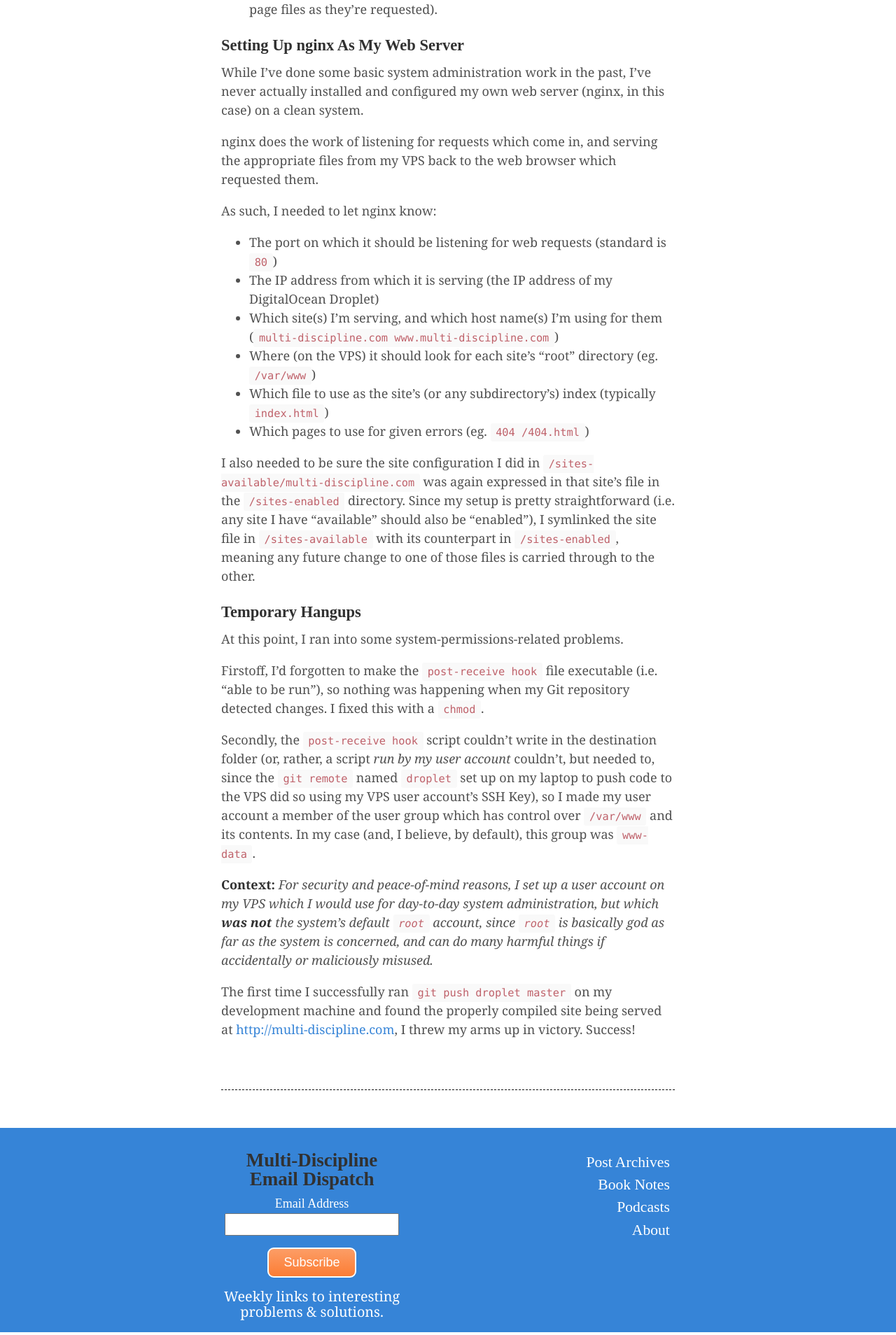
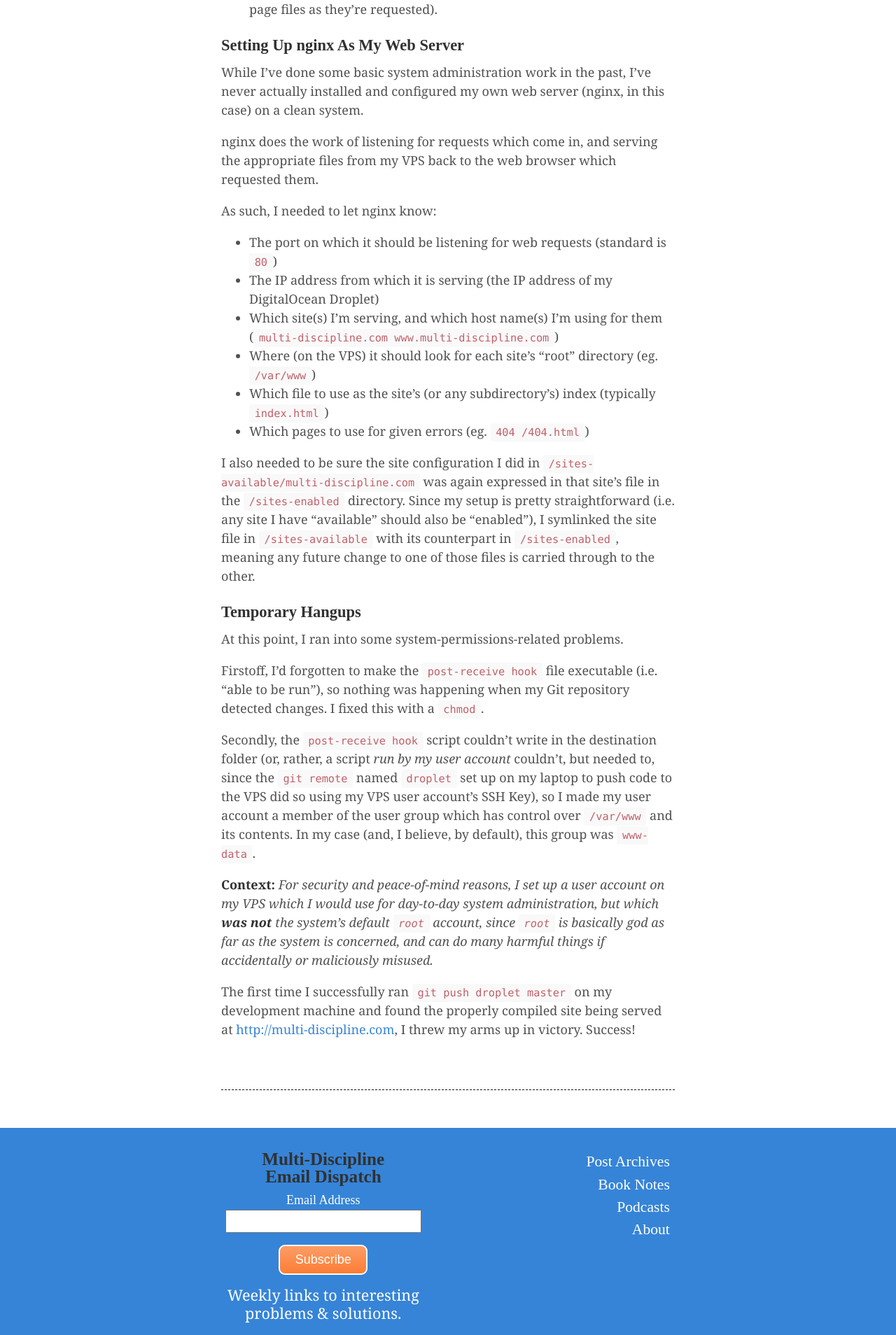
Before and after one commit to jasonmklug/multi-discipline, a Jekyll site: the page built from index.html, in a window 1280 px wide. Shown: the part 2689-4597 px from the top of the page at 70% size. Built offline with Jekyll 4.4.1, drawn with Linux system fonts in a browser that asks for light colours; Markdown is read by kramdown in place of the engine named in the settings; the list of posts is cut into pages by our own code.

Commit message:
Make newsletter signup form more breakpoint friendly

```diff
--- a/_includes/footer.html
+++ b/_includes/footer.html
@@ -19,7 +19,7 @@
       <!-- TinyLetter Subscribe Form -->
       <form id="tinyletter" action="https://tinyletter.com/multi-discipline" method="post" target="popupwindow" onsubmit="window.open('https://tinyletter.com/multi-discipline', 'popupwindow', 'scrollbars=yes,width=800,height=600');return true">
         <h2>
-          Multi-Discipline Email Dispatch
+          Multi-Discipline<br>Email Dispatch
         </h2>
         <label for="tlemail">Email Address</label><br>
         <input type="email" name="email" id="tlemail" /><br>
@@ -27,7 +27,7 @@
         <input type="submit" class="submit buttonified" value="Subscribe" />
         <p class="subtext">
           <a href="https://tinyletter.com/multi-discipline" target="_blank">
-            Weekly links to interesting problems &amp; solutions.
+            Weekly links to interesting<br>problems &amp; solutions.
           </a>
         </p>
       </form>
--- a/public/css/general.scss
+++ b/public/css/general.scss
@@ -396,7 +396,7 @@ tbody tr:nth-child(odd) th {
       margin: .2em 0 .3em 0;
     }
     display: block;
-    width: 40%;
+    width: 60%;
     text-align: center;
     label {
       color: #fff;
@@ -559,6 +559,23 @@ a.pagination-item:hover {
     }
   }
 
+  .footer {
+    form#tinyletter {
+      h2 {
+        font-size: 1.4em;
+      }
+      width: 50%;
+      label {
+        color: #fff;
+      }
+      p.subtext {
+        margin: .2em 0 0 0;
+        font-size: 1.1em;
+        line-height: 1.1em;
+      }
+    }
+  }
+
   .masthead ul.nav_links, .footer ul.nav_links {
     li.nav_link {
       padding: .4rem;
@@ -605,6 +622,24 @@ a.pagination-item:hover {
     font-size: 18px;
   }
 
+  .footer {
+    form#tinyletter {
+      h2 {
+        margin: .2em 0 .3em 0;
+        font-size: 1.4em;
+      }
+      width: 45%;
+      label {
+        color: #fff;
+      }
+      p.subtext {
+        margin: .2em 0 0 0;
+        font-size: 1.2em;
+        line-height: 1.2em;
+      }
+    }
+  }
+
   ul.podcasts {
     li.podcast {
       margin: 8px;
```
